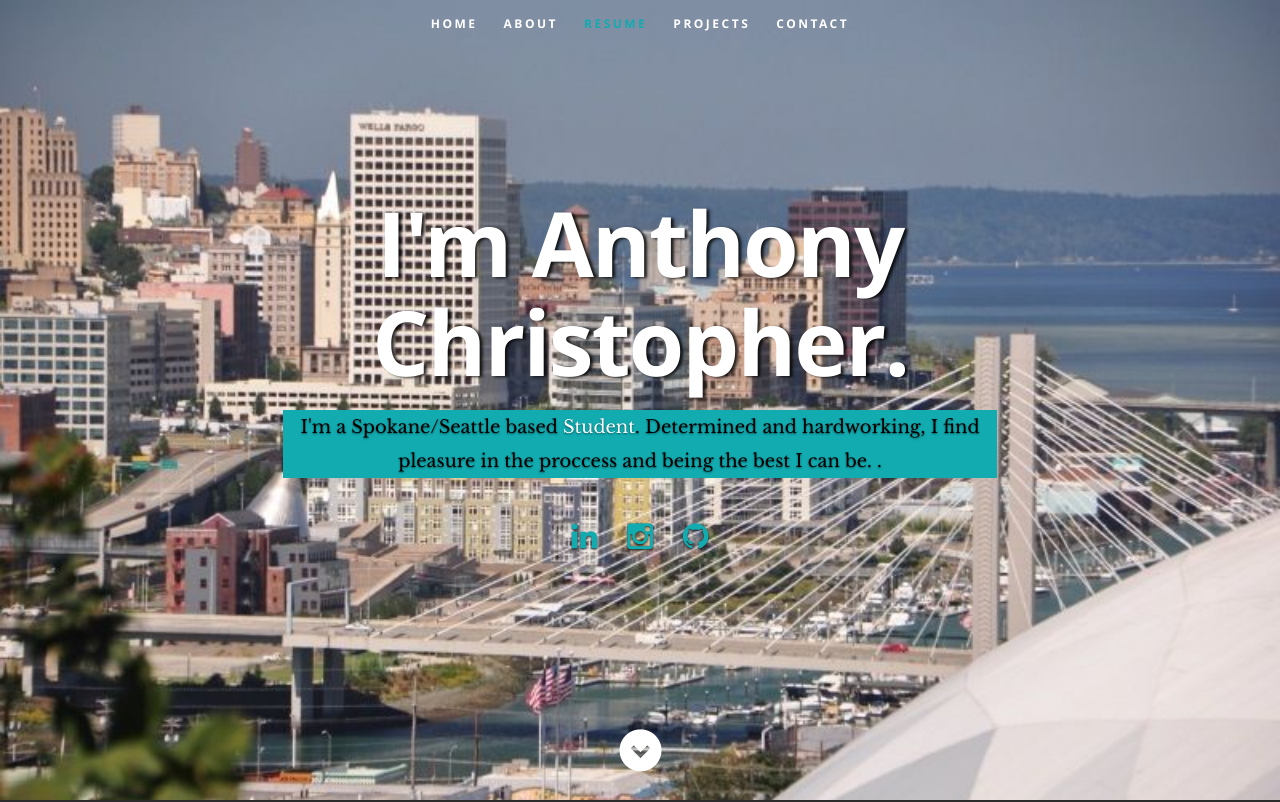
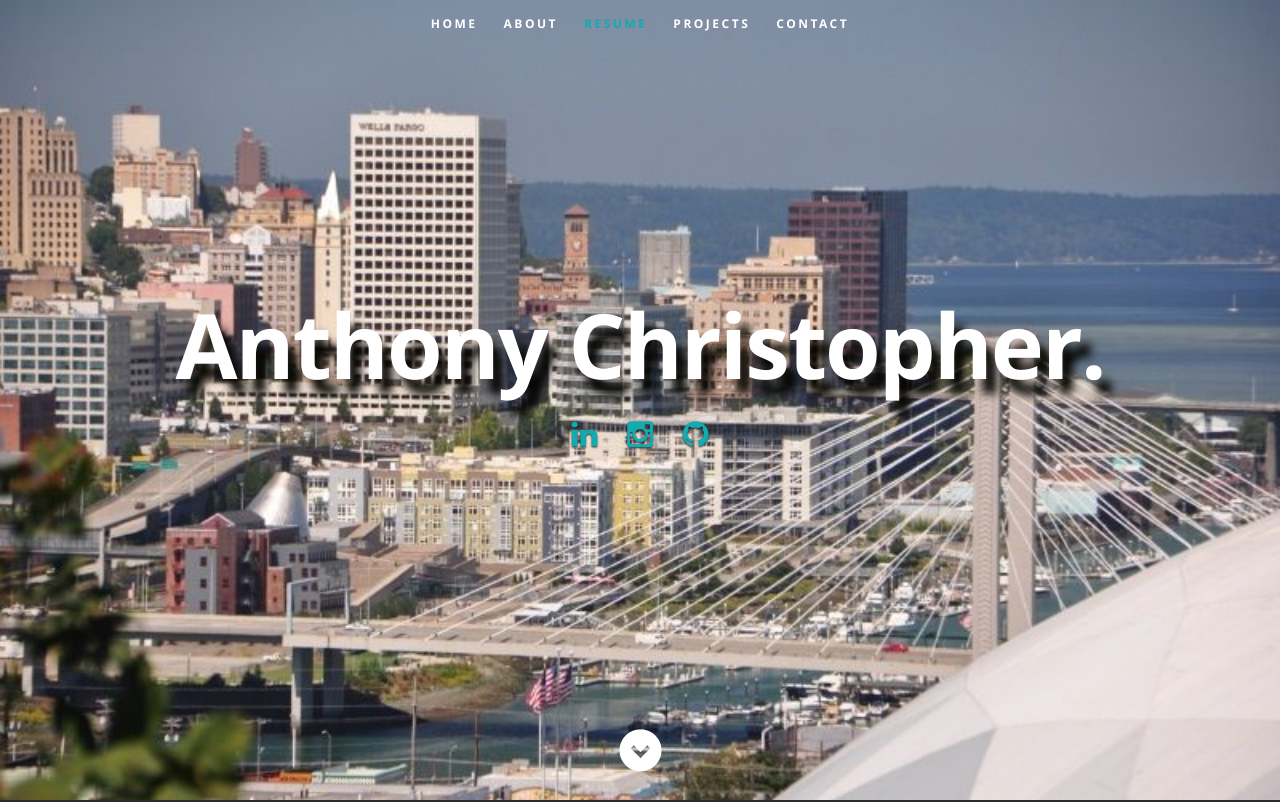
Before and after one commit to Alavish/DigiResume, a React (Create React App) app: page / in a window 1280 px wide. Shown: the top 802 px of the page. Built offline with nearby package versions, Linux system fonts and the light colour scheme.

Commit message:
Himmy Neutron

```diff
--- a/public/css/layout.css
+++ b/public/css/layout.css
@@ -62,7 +62,7 @@ header .banner-text h1 {
    color: #fff;
    letter-spacing: -2px;
    margin: 0 auto 18px auto;
-   text-shadow: 3px 1px 3px rgba(0, 0, 0, .8);
+   text-shadow: 10px 15px 10px rgba(5, 5, 1, 2);
 }
 header .banner-text h3 {
    background-color: #11ABB0;
--- a/src/Components/Header.js
+++ b/src/Components/Header.js
@@ -33,9 +33,7 @@ class Header extends Component {
 
       <div className="row banner">
          <div className="banner-text">
-            <h1 className="responsive-headline">I'm {name}.</h1>
-            <h3>I'm a {city} based <span>{occupation}</span>. {description}.</h3>
-            <hr />
+            <h1 className="responsive-headline">{name}.</h1>
             <ul className="social">
                {networks}
             </ul>
```
Also changed, not shown: 15 other files (tests, documents, lock files or other folders).
